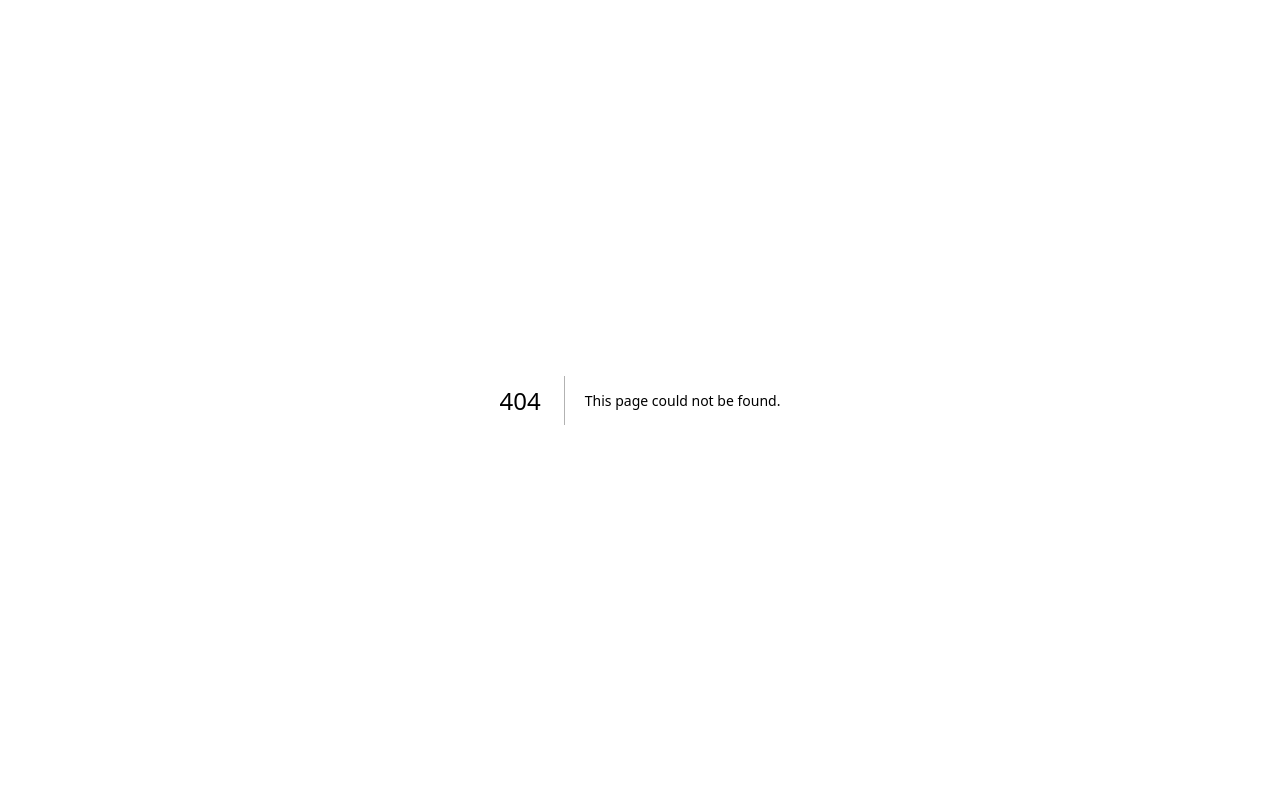
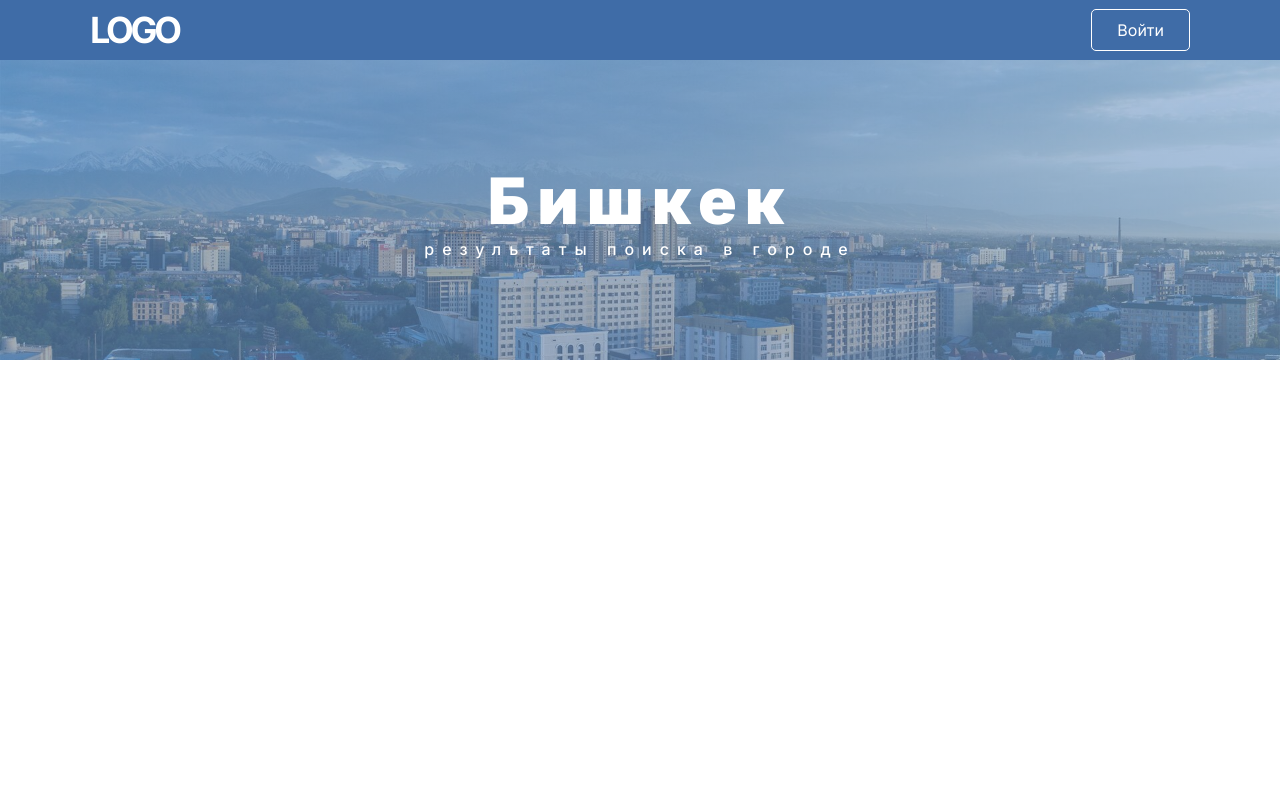
Before and after one commit to luvpizza/finals-ita, a Next.js app: page /results in a window 1280 px wide. Before the commit this address had no page. Shown: the top 800 px of the page. Built offline with nearby package versions, Linux system fonts and the light colour scheme.

Commit message:
feature/results

```diff
--- /dev/null
+++ b/src/components/sections/ResultsBanner/ResultsBanner.jsx
@@ -0,0 +1,27 @@
+import {AnimatePresence, motion} from 'framer-motion';
+import React from 'react';
+import s from "./ResultsBanner.module.scss"
+const ResultsBanner = ({city}) => {
+    return (
+        <AnimatePresence>
+            <section className={s.results__banner}>
+                <motion.div
+                    className={s.banner__content}
+                    transition={{type: "tween", stiffness: 100}}
+                    initial={{
+                    y: 50,
+                    opacity: 0.2
+                }}
+                    animate={{
+                    y: 0,
+                    opacity: 1
+                }}>
+                    <h1 className={s.banner__city}>{city}</h1>
+                    <p className={s.banner__subtext}>Результаты поиска в городе</p>
+                </motion.div>
+            </section>
+        </AnimatePresence>
+    );
+};
+
+export default ResultsBanner;
--- /dev/null
+++ b/src/components/sections/ResultsBanner/ResultsBanner.module.scss
@@ -0,0 +1,27 @@
+@import "@/styles/variables";
+
+.results {
+    &__banner {
+        height: 300px;
+        background: linear-gradient(0deg, rgba(106, 146, 198, 0.641), rgba(106, 146, 198, 0.552)), url("../../../assets/images/results__bg.jpg") top/cover;
+    }
+}
+.banner {
+    &__content {
+        height: 100%;
+        @include flex-centered;
+        flex-direction: column;
+        color: #fff;
+    }
+    &__city{
+        font-weight: 900;
+        letter-spacing: 8px;
+        font-size: 64px;
+        text-transform: capitalize;
+    }
+    &__subtext{
+        text-transform: lowercase;
+        font-weight: 500;
+        letter-spacing: 8px;
+    }
+}
--- a/src/pages/profile/index.jsx
+++ b/src/pages/profile/index.jsx
@@ -3,6 +3,7 @@ import Header from '@/components/Header/Header';
 import Footer from '@/components/Footer/Footer';
 import s from './profile.module.scss'
 import profileIcon from '@/assets/icons/profile-icon.svg'
+import ProfileHistory from '@/components/ProfileHistory/ProfileHistory';
 
 const Profile = () => {
 
@@ -15,6 +16,9 @@ const Profile = () => {
         }, {
             name: "История",
             id: 2
+        }, {
+            name: "Отзывы",
+            id: 3
         }
     ]
 
@@ -44,7 +48,7 @@ const Profile = () => {
                                 <h1 className={s.credentials__name}>Али Аюпов</h1>
                             </div>
                             {/* content */}
-                            <h1>content</h1>
+                            {navSelected === 1 ? "faves" : navSelected === 2 ? <ProfileHistory/> : ""}
                             {/* content */}
                         </div>
                     </div>
--- /dev/null
+++ b/src/pages/results/index.jsx
@@ -0,0 +1,20 @@
+import React from 'react';
+import Footer from '@/components/Footer/Footer';
+import Header from '@/components/Header/Header';
+import s from "./results.module.scss"
+import ResultsBanner from '@/components/sections/ResultsBanner/ResultsBanner';
+
+const Results = ({city = "Бишкек"}) => {
+    return (
+        <>
+            <Header/>
+                <ResultsBanner city={city}/>
+                <section className={s.results}>
+
+                </section>
+            <Footer/>
+        </>
+    );
+};
+
+export default Results;
--- /dev/null
+++ b/src/pages/results/results.module.scss
@@ -0,0 +1,6 @@
+@import "@/styles/variables";
+
+.results{
+    padding: 80px 0;
+    min-height: 90vh;
+}
--- a/src/pages/search/index.jsx
+++ b/src/pages/search/index.jsx
@@ -6,12 +6,12 @@ import Footer from '@/components/Footer/Footer';
 
 const Search = () => {
     return (
-        <div>
+        <>
             <Header/>
             <SearchMain/>
             <SearchInfo/>
             <Footer/>
-        </div>
+        </>
     );
 };
 
```
Also changed, not shown: src/components/ProfileHistory/ProfileHistory.jsx (+6 -1 lines), src/store/reducers/searchbarSlice.js (added, +30 -0 lines), src/assets/images/results__bg.jpg (added), src/components/ProfileHistory/ProfileHistory.module.scss (added).
